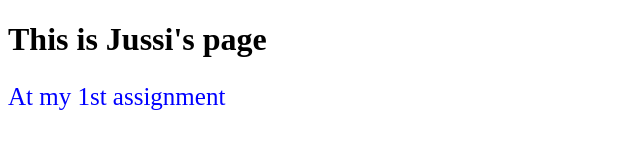
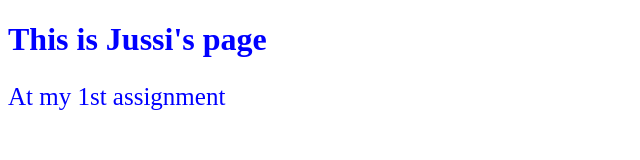
Before and after one commit to juv00064/juv00064.github.io, a plain HTML site: page index.html in a window 1280 px wide. Shown: the whole page, without its empty margins (0-640 px from the left). Drawn offline with Linux system fonts and the light colour scheme.

Commit message:
Update index.html

```diff
--- a/index.html
+++ b/index.html
@@ -7,10 +7,10 @@
       font-size: 25px;
     }
   </style>
-<title style="color: blue;">Welcome</title>
+<title>Welcome</title>
 </head>
 <body>
-<h1>This is Jussi's page</h1>
+<h1 style="color: blue;">This is Jussi's page</h1>
 <p>At my 1st assignment</p>
 </body>
 </html>
```
